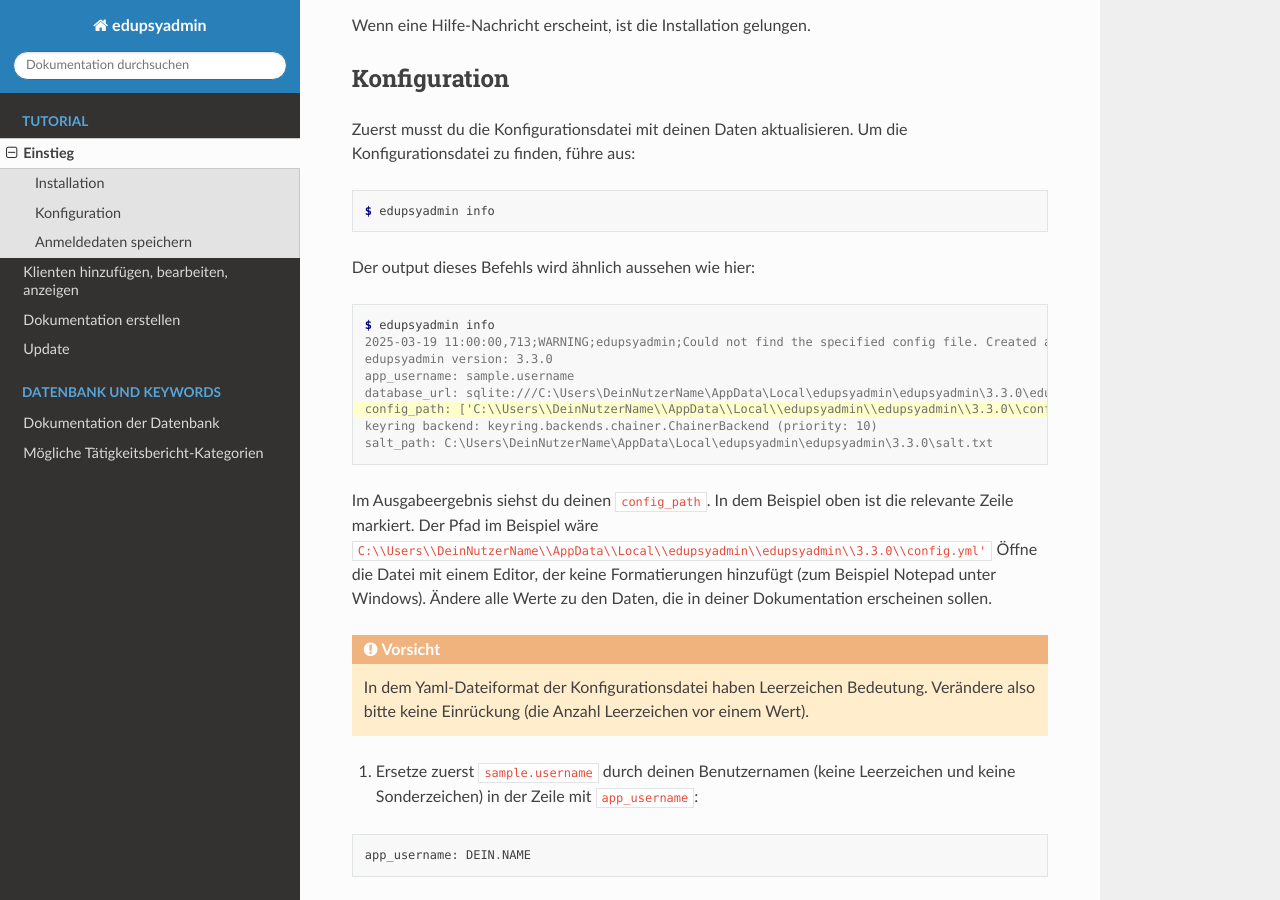
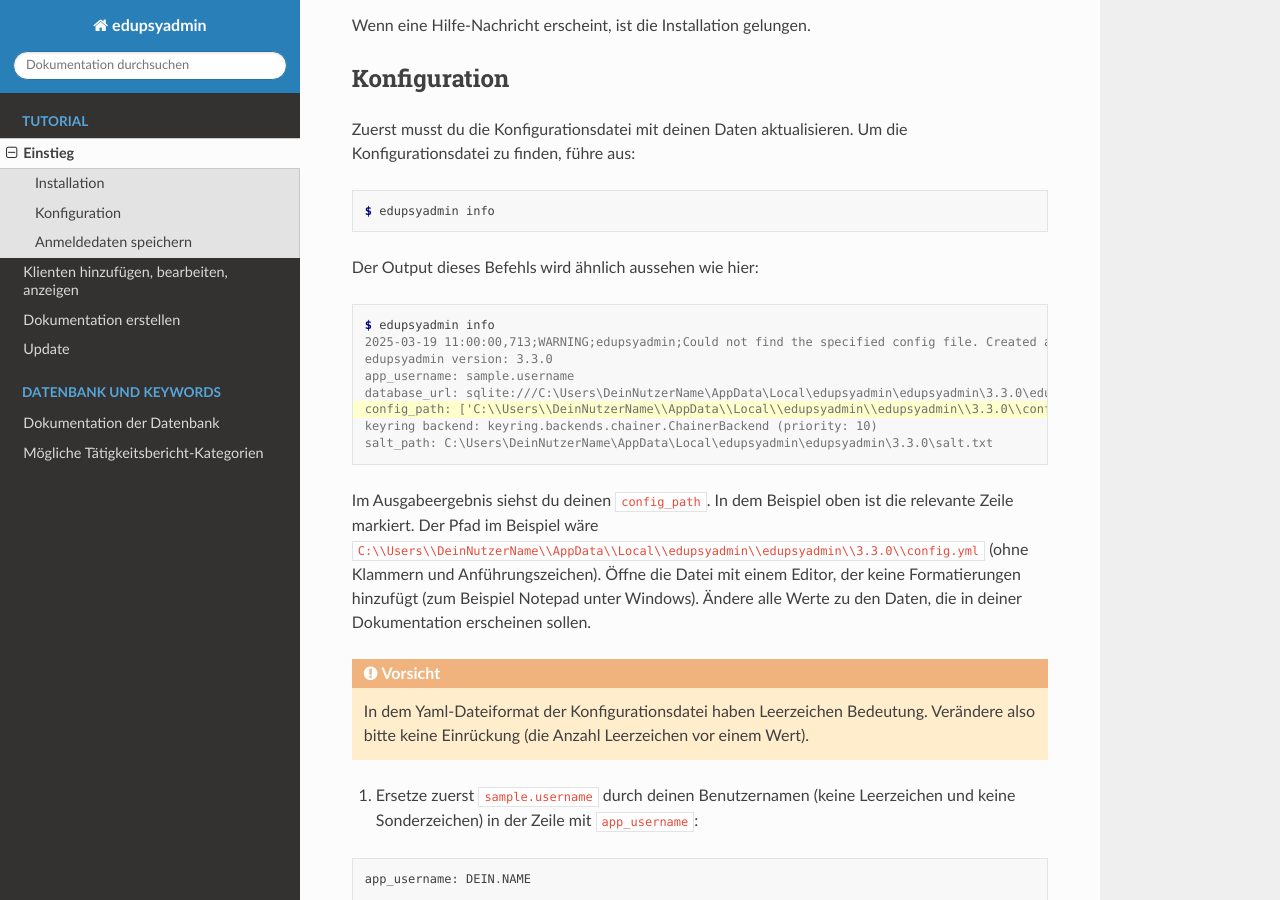
Before and after one commit to LKirst/edupsyadmin, a Sphinx documentation site: the page built from docs/tutorial/installation.rst, in a window 1280 px wide and 900 px high, scrolled down 1878 px. Built offline with Sphinx 7.4.7 and the Read the Docs theme 3.1.0, drawn with Linux system fonts in a browser that asks for light colours.

Commit message:
docs(installation.rst): fix some formatting issues

```diff
--- a/docs/tutorial/installation.rst
+++ b/docs/tutorial/installation.rst
@@ -104,7 +104,7 @@ Konfigurationsdatei zu finden, führe aus:
 
    $ edupsyadmin info
 
-Der output dieses Befehls wird ähnlich aussehen wie hier:
+Der Output dieses Befehls wird ähnlich aussehen wie hier:
 
 .. code-block:: console
    :emphasize-lines: 6
@@ -120,10 +120,10 @@ Der output dieses Befehls wird ähnlich aussehen wie hier:
 
 Im Ausgabeergebnis siehst du deinen ``config_path``.  In dem Beispiel oben ist
 die relevante Zeile markiert. Der Pfad im Beispiel wäre
-``C:\\Users\\DeinNutzerName\\AppData\\Local\\edupsyadmin\\edupsyadmin\\3.3.0\\config.yml'``
-Öffne die Datei mit einem Editor, der keine Formatierungen hinzufügt (zum
-Beispiel Notepad unter Windows). Ändere alle Werte zu den
-Daten, die in deiner Dokumentation erscheinen sollen.
+``C:\\Users\\DeinNutzerName\\AppData\\Local\\edupsyadmin\\edupsyadmin\\3.3.0\\config.yml``
+(ohne Klammern und Anführungszeichen).  Öffne die Datei mit einem Editor, der
+keine Formatierungen hinzufügt (zum Beispiel Notepad unter Windows). Ändere
+alle Werte zu den Daten, die in deiner Dokumentation erscheinen sollen.
 
 .. caution::
 
@@ -181,7 +181,9 @@ Daten, die in deiner Dokumentation erscheinen sollen.
     <https://github.com/LKirst/edupsyadmin/blob/main/test/edupsyadmin/data/sample_form_stellungnahme.pdf>`_.
 
     Im Explorer, klicke mit der rechten Maustaste auf eine Datei und wähle "Als
-    Pfad kopieren". Kopiere den Pfad in ein form_set (in die einfachen Anführungszeichen). Unser form_set nennen wir für diese Tutorial `tutorialset`.
+    Pfad kopieren". Kopiere den Pfad in ein form_set (in die einfachen
+    Anführungszeichen). Unser form_set nennen wir für diese Tutorial
+    ``tutorialset``.
 
 .. code-block::
 
```
